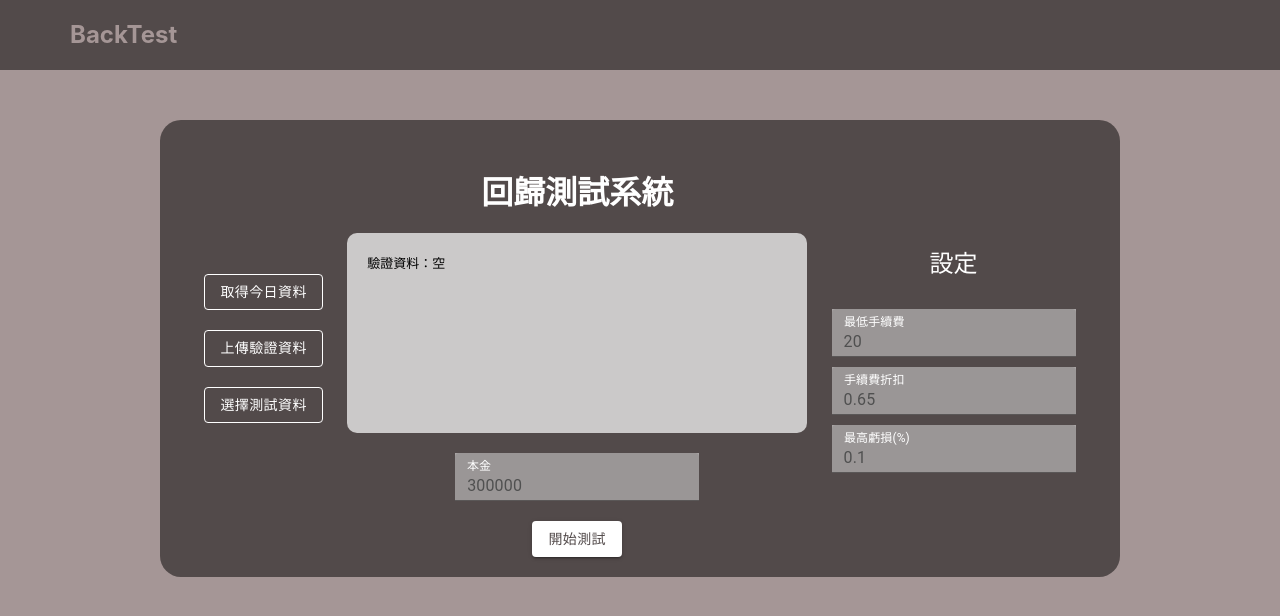
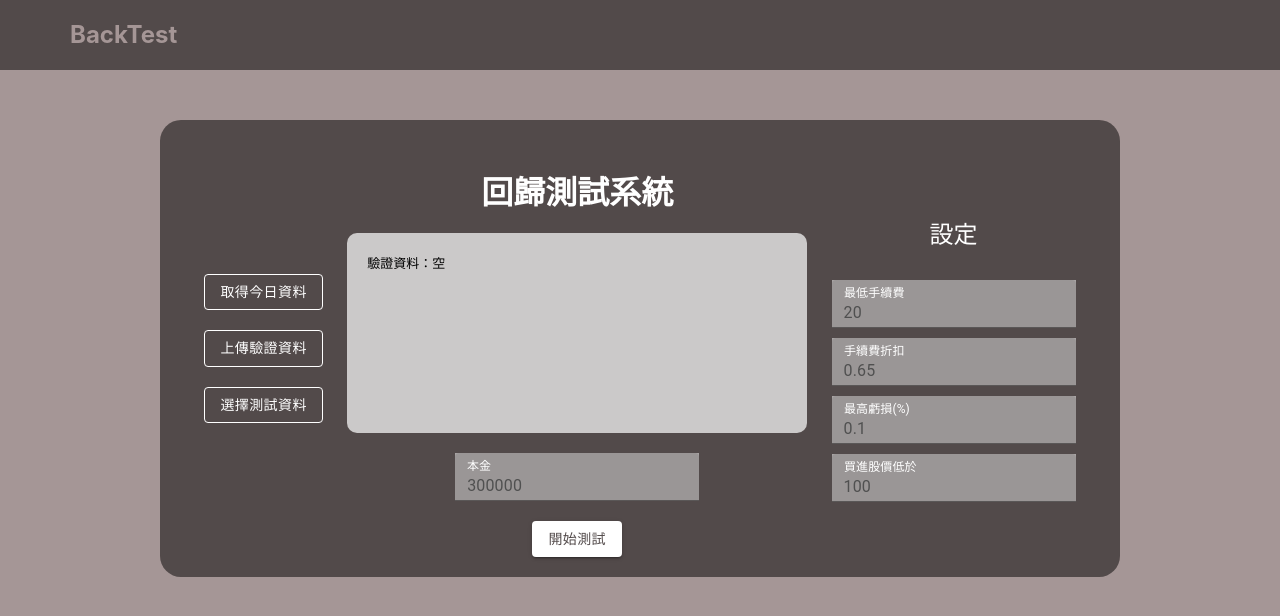
Before and after one commit to cosmic1330/nextjs_side_project, a Next.js app: page /stock in a window 1280 px wide. Shown: the top 616 px of the page. Built offline with nearby package versions, Linux system fonts and the light colour scheme.

Commit message:
加入限制購買股價

```diff
--- a/components/backtest/context.js
+++ b/components/backtest/context.js
@@ -9,6 +9,7 @@ class Context {
     hightLoss = 0.1,
     handlingFeeRebate = 0.65,
     limitHandlingFee = 20,
+    hightStockPrice = 150,
   }) {
     this.capital = capital;
     this.stock = new Stock();
@@ -18,6 +19,7 @@ class Context {
     this.subject = subject;
     this.subject.attach(this);
     this.hightLoss = hightLoss;
+    this.hightStockPrice = hightStockPrice;
     this.win = 0;
     this.lose = 0;
     this.profit = 0;
@@ -44,7 +46,7 @@ class Context {
       if (
         this.capital > 0 &&
         !handle.hasOwnProperty(key) &&
-        response["o"] < 150
+        response["o"] < this.hightStockPrice
       ) {
         if (response) {
           let buy = this.transaction.getBuyPrice(response["o"]); // 買進價格
--- a/components/backtest/wrapper.js
+++ b/components/backtest/wrapper.js
@@ -1,47 +1,65 @@
-
 const Context = require("./context");
 const Transaction = require("./transaction");
 
 class Wrapper {
-  constructor({date,capital=300000,hightLoss=0.1,handlingFeeRebate=0.65,limitHandlingFee=20}){
+  constructor({
+    date,
+    capital = 300000,
+    hightLoss = 0.1,
+    handlingFeeRebate = 0.65,
+    limitHandlingFee = 20,
+    hightStockPrice = 150,
+  }) {
     this.date = date;
-    this.context = new Context({ subject: date, capital,hightLoss,handlingFeeRebate,limitHandlingFee });
+    this.context = new Context({
+      subject: date,
+      capital,
+      hightLoss,
+      handlingFeeRebate,
+      limitHandlingFee,
+      hightStockPrice,
+    });
     this.transaction = new Transaction({ handlingFeeRebate, limitHandlingFee });
   }
 
-  run(){
+  run() {
     for (let i = 20; i < this.date.getLength(); i++) {
       this.date.setNext();
     }
   }
 
-  show(detail){
+  show(detail) {
     let data = this.context.stock.get();
-    let profitArr = Object.keys(data).map(key=>{
+    let profitArr = Object.keys(data).map((key) => {
       let sell = this.transaction.getSellPrice(data[key]["nowPrice"]);
-      let response = sell-data[key]["buy"];
+      let response = sell - data[key]["buy"];
       return response;
     });
     // 損益陣列相加
     const reducer = (accumulator, currentValue) => accumulator + currentValue;
     let profit = profitArr.reduce(reducer);
     let obj = {
-      "進出點":"符合昨日技術分析，以今日開盤價買進。 符合賣出條件，以今日收盤價賣出",
-      "本金":this.context.capital,
-      "損益":this.context.profit,
-      "Win":this.context.win,
-      "Lose":this.context.lose,
-      "勝率": `${Math.round(this.context.win/(this.context.win+this.context.lose)*1000)/10} %`,
-      "未實現損益":profit,
-    }
-    if(detail){
+      進出點:
+        "符合昨日技術分析，以今日開盤價買進。 符合賣出條件，以今日收盤價賣出",
+      本金: this.context.capital,
+      損益: this.context.profit,
+      Win: this.context.win,
+      Lose: this.context.lose,
+      勝率: `${
+        Math.round(
+          (this.context.win / (this.context.win + this.context.lose)) * 1000
+        ) / 10
+      } %`,
+      未實現損益: profit,
+    };
+    if (detail) {
       obj["目前持股"] = data;
     }
     // console.log(obj);
     return obj;
   }
 
-  history(){
+  history() {
     let data = this.context.stock.getHistory();
     // console.log(data);
     return data;
--- a/components/stock/list.js
+++ b/components/stock/list.js
@@ -78,7 +78,9 @@ export default function ListComponent({ item }) {
           最低手續費:${item.limitHandlingFee},<br />
           手續費折扣:{item.handlingFeeRebate * 100}%,
           <br />
-          測試檔案:{item.fileName}
+          股價限制低於:${item.hightStockPrice}
+          <br />
+          測試檔案: {item.fileName}
         </div>
       </div>
       <div className="response">
--- a/pages/api/stock/getJson.js
+++ b/pages/api/stock/getJson.js
@@ -1,19 +1,28 @@
 const Wrapper = require("../../../components/backtest/wrapper");
 const Date = require("../../../components/backtest/date");
 const fs = require("fs");
-const path = require ('path')
+const path = require("path");
 export default async (req, res) => {
   let rawdata = fs.readFileSync(
-        path.join('components/backtest/testData/'+req.query.fileName),'utf8');
+    path.join("components/backtest/testData/" + req.query.fileName),
+    "utf8"
+  );
   let stockdata = JSON.parse(rawdata);
 
   let date = new Date({
-        defaultDataCount:19,
-        data:stockdata
+    defaultDataCount: 19,
+    data: stockdata,
   });
 
-    const wrapper = new Wrapper({date, hightLoss:req.query.hightLoss, capital:req.query.capital, handlingFeeRebate:req.query.handlingFeeRebate, limitHandlingFee:req.query.limitHandlingFee});
+  const wrapper = new Wrapper({
+    date,
+    hightStockPrice: req.query.hightStockPrice,
+    hightLoss: req.query.hightLoss,
+    capital: req.query.capital,
+    handlingFeeRebate: req.query.handlingFeeRebate,
+    limitHandlingFee: req.query.limitHandlingFee,
+  });
   wrapper.run();
   let data = wrapper.show(true);
   res.status(200).send(data);
-}
+};
--- a/pages/stock/index.js
+++ b/pages/stock/index.js
@@ -216,6 +216,7 @@ export default function Stock({ list }) {
           handlingFeeRebate: 0.65,
           capital: 300000,
           fileName: "20210701.json",
+          hightStockPrice: 100,
         }}
         render={({ handleSubmit }) => (
           <main className={style.main}>
@@ -374,6 +375,29 @@ export default function Stock({ list }) {
                   />
                 )}
               </Field>
+              <Field name="hightStockPrice">
+                {({ input, meta }) => (
+                  <TextField
+                    label="買進股價低於"
+                    classes={style.textField}
+                    size="small"
+                    variant="filled"
+                    onChange={input.onChange}
+                    value={input.value}
+                    InputProps={{
+                      className: css`
+                        color: #505050;
+                        &:hover::before {
+                          border-color: transparent;
+                        }
+                        &::after {
+                          border-color: #fff;
+                        }
+                      `,
+                    }}
+                  />
+                )}
+              </Field>
             </div>
           </main>
         )}
```
Lines whose indentation alone changed are shown as unchanged.
